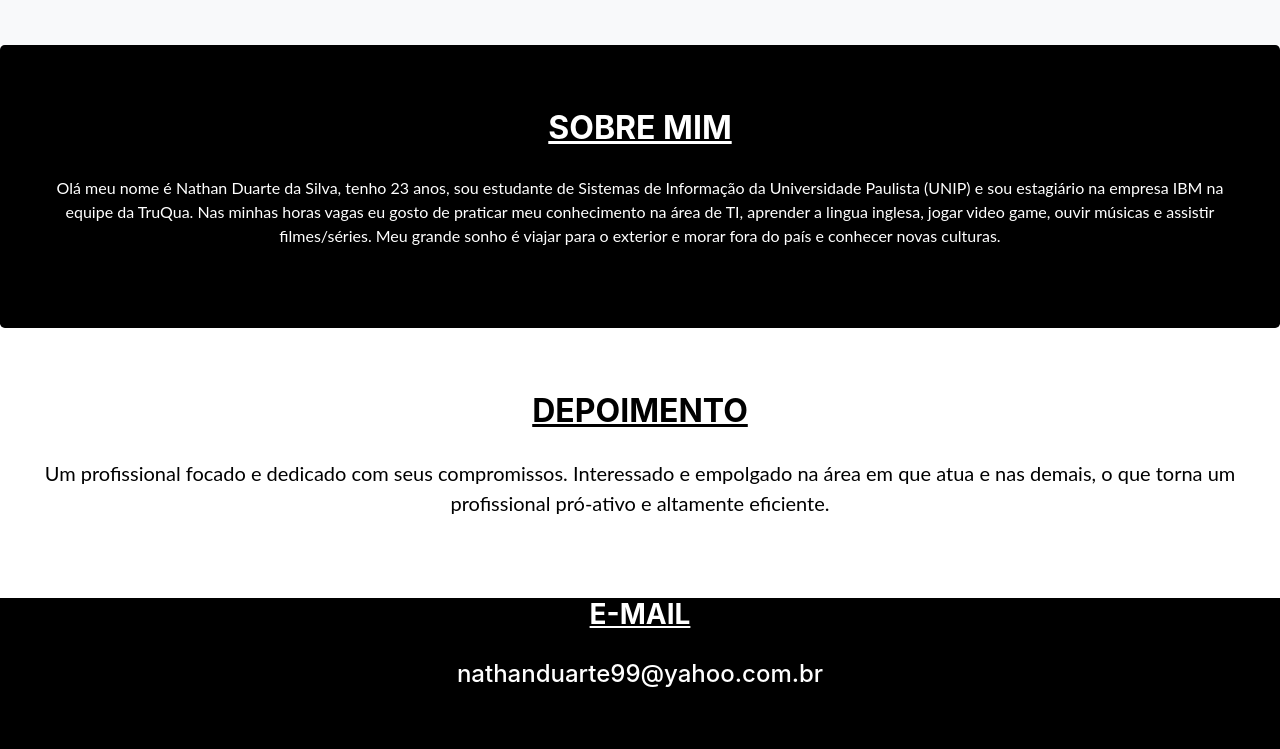
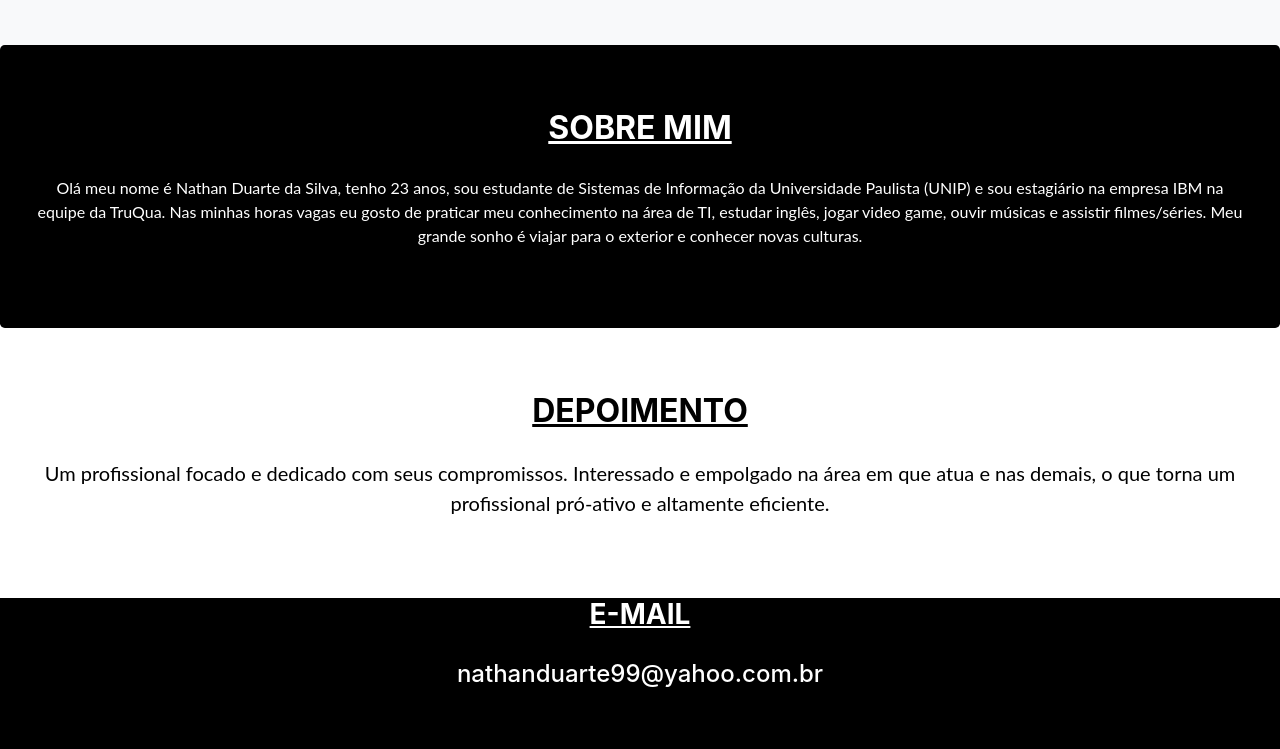
Before and after one commit to nathan-duarte/nathan-duarte.github.io, a plain HTML site: page index.html in a window 1280 px wide. Shown: the part 1051-1800 px from the top of the page. Drawn offline with nearby package versions, Linux system fonts and the light colour scheme.

Commit message:
Update index.html

```diff
--- a/index.html
+++ b/index.html
@@ -223,7 +223,7 @@ html {
 
 
 
-            <p class="textoBranco">Olá meu nome é Nathan Duarte da Silva, tenho 23 anos, sou estudante de Sistemas de Informação da Universidade Paulista (UNIP) e sou estagiário na empresa IBM na equipe da TruQua.  Nas minhas horas vagas eu gosto de praticar meu conhecimento na área de TI, aprender a lingua inglesa, jogar video game, ouvir músicas e assistir filmes/séries. Meu grande sonho é viajar para o exterior e morar fora do país e conhecer novas culturas. </p>
+            <p class="textoBranco">Olá meu nome é Nathan Duarte da Silva, tenho 23 anos, sou estudante de Sistemas de Informação da Universidade Paulista (UNIP) e sou estagiário na empresa IBM na equipe da TruQua.  Nas minhas horas vagas eu gosto de praticar meu conhecimento na área de TI, estudar inglês, jogar video game, ouvir músicas e assistir filmes/séries. Meu grande sonho é viajar para o exterior e conhecer novas culturas. </p>
 
           </div>
 
```
